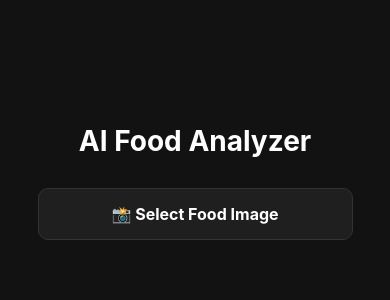
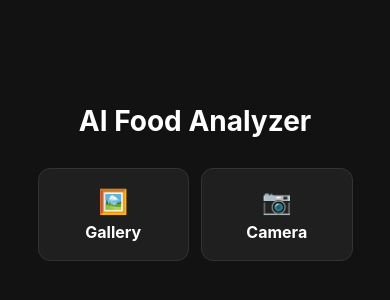
Before and after one commit to soniasalmann/AI-Food-Analyzer-App, a React Native app: screen / in a window 390 px wide. Shown: the part 250-550 px from the top of the page. Built offline with nearby package versions, Linux system fonts and the light colour scheme.

Commit message:
Add camera capture, serving size selector, and deterministic AI output

```diff
--- a/App.js
+++ b/App.js
@@ -15,7 +15,26 @@ export default function App() {
   const [paths, setPaths] = useState([]);
   const [currentPath, setCurrentPath] = useState([]);
   const [editMode, setEditMode] = useState(false); // true = show the editing/drawing screen
+  const [servingSize, setServingSize] = useState('Medium'); // Serving size selector
   const imageContainerRef = useRef(null);
+
+  // Serving size multipliers
+  const SERVING_OPTIONS = [
+    { label: 'Small', multiplier: 0.5, emoji: '🍽️' },
+    { label: 'Medium', multiplier: 1.0, emoji: '🍽️🍽️' },
+    { label: 'Large', multiplier: 1.5, emoji: '🍽️🍽️🍽️' },
+    { label: 'Extra Large', multiplier: 2.0, emoji: '🍽️🍽️🍽️🍽️' },
+  ];
+
+  const getMultiplier = () => {
+    const option = SERVING_OPTIONS.find(o => o.label === servingSize);
+    return option ? option.multiplier : 1.0;
+  };
+
+  const getAdjustedValue = (value) => {
+    if (value === undefined || value === null) return 0;
+    return Math.round(Number(value) * getMultiplier());
+  };
 
   // PanResponder handles finger drawing on the image
   const panResponder = useRef(
@@ -56,7 +75,31 @@ export default function App() {
       setNutritionData(null);
       setPaths([]);
       setCurrentPath([]);
-      setEditMode(true); // Go straight to our editing screen
+      setServingSize('Medium');
+      setEditMode(true);
+    }
+  };
+
+  const takePhoto = async () => {
+    const { status } = await ImagePicker.requestCameraPermissionsAsync();
+    if (status !== 'granted') {
+      alert('Camera permission is required to take photos!');
+      return;
+    }
+
+    let result = await ImagePicker.launchCameraAsync({
+      quality: 0.7,
+      base64: true,
+    });
+
+    if (!result.canceled) {
+      setImage(result.assets[0].uri);
+      setBase64Data(result.assets[0].base64);
+      setNutritionData(null);
+      setPaths([]);
+      setCurrentPath([]);
+      setServingSize('Medium');
+      setEditMode(true);
     }
   };
 
@@ -232,9 +275,16 @@ export default function App() {
       <StatusBar barStyle="light-content" />
       <Text style={styles.title}>AI Food Analyzer</Text>
 
-      <TouchableOpacity style={styles.button} onPress={pickImage}>
-        <Text style={styles.buttonText}>📸 Select Food Image</Text>
-      </TouchableOpacity>
+      <View style={styles.buttonRow}>
+        <TouchableOpacity style={styles.buttonHalf} onPress={pickImage}>
+          <Text style={styles.buttonEmoji}>🖼️</Text>
+          <Text style={styles.buttonText}>Gallery</Text>
+        </TouchableOpacity>
+        <TouchableOpacity style={styles.buttonHalf} onPress={takePhoto}>
+          <Text style={styles.buttonEmoji}>📷</Text>
+          <Text style={styles.buttonText}>Camera</Text>
+        </TouchableOpacity>
+      </View>
 
       {image && (
         <View style={styles.resultImageSection}>
@@ -258,11 +308,43 @@ export default function App() {
           {nutritionData.description ? (
             <Text style={styles.descriptionText}>"{nutritionData.description}"</Text>
           ) : null}
+
+          {/* Serving Size Selector */}
+          <Text style={styles.servingLabel}>📏 Serving Size</Text>
+          <View style={styles.servingRow}>
+            {SERVING_OPTIONS.map((option) => (
+              <TouchableOpacity
+                key={option.label}
+                style={[
+                  styles.servingButton,
+                  servingSize === option.label && styles.servingButtonActive,
+                ]}
+                onPress={() => setServingSize(option.label)}
+              >
+                <Text style={[
+                  styles.servingButtonText,
+                  servingSize === option.label && styles.servingButtonTextActive,
+                ]}>
+                  {option.label}
+                </Text>
+                <Text style={styles.servingMultiplierText}>
+                  {option.multiplier}x
+                </Text>
+              </TouchableOpacity>
+            ))}
+          </View>
+
           <View style={styles.divider} />
-          <Text style={styles.macroText}>🔥 Calories: {nutritionData.calories ?? 0} kcal</Text>
-          <Text style={styles.macroText}>🥩 Protein: {nutritionData.protein ?? 0}g</Text>
-          <Text style={styles.macroText}>🍞 Carbs: {nutritionData.carbs ?? 0}g</Text>
-          <Text style={styles.macroText}>🥑 Fats: {nutritionData.fat ?? 0}g</Text>
+          <Text style={styles.macroText}>🔥 Calories: {getAdjustedValue(nutritionData.calories)} kcal</Text>
+          <Text style={styles.macroText}>🥩 Protein: {getAdjustedValue(nutritionData.protein)}g</Text>
+          <Text style={styles.macroText}>🍞 Carbs: {getAdjustedValue(nutritionData.carbs)}g</Text>
+          <Text style={styles.macroText}>🥑 Fats: {getAdjustedValue(nutritionData.fat)}g</Text>
+
+          {servingSize !== 'Medium' && (
+            <Text style={styles.servingNote}>
+              Values adjusted for {servingSize.toLowerCase()} serving ({getMultiplier()}x)
+            </Text>
+          )}
         </View>
       )}
     </ScrollView>
@@ -295,6 +377,25 @@ const styles = StyleSheet.create({
     marginBottom: 20,
     width: '90%',
     alignItems: 'center',
+  },
+  buttonRow: {
+    flexDirection: 'row',
+    gap: 12,
+    width: '90%',
+    marginBottom: 20,
+  },
+  buttonHalf: {
+    flex: 1,
+    backgroundColor: '#1f1f1f',
+    paddingVertical: 18,
+    borderRadius: 12,
+    borderWidth: 1,
+    borderColor: '#333',
+    alignItems: 'center',
+  },
+  buttonEmoji: {
+    fontSize: 24,
+    marginBottom: 6,
   },
   buttonText: {
     color: '#fff',
@@ -365,6 +466,53 @@ const styles = StyleSheet.create({
     fontSize: 18,
     color: '#ddd',
     marginVertical: 5,
+  },
+  servingLabel: {
+    fontSize: 14,
+    color: '#888',
+    marginTop: 10,
+    marginBottom: 8,
+    textAlign: 'center',
+  },
+  servingRow: {
+    flexDirection: 'row',
+    justifyContent: 'space-between',
+    gap: 6,
+    marginBottom: 5,
+  },
+  servingButton: {
+    flex: 1,
+    paddingVertical: 8,
+    paddingHorizontal: 4,
+    borderRadius: 8,
+    backgroundColor: '#2a2a2a',
+    borderWidth: 1,
+    borderColor: '#333',
+    alignItems: 'center',
+  },
+  servingButtonActive: {
+    backgroundColor: '#00ffcc20',
+    borderColor: '#00ffcc',
+  },
+  servingButtonText: {
+    fontSize: 11,
+    color: '#888',
+    fontWeight: '600',
+  },
+  servingButtonTextActive: {
+    color: '#00ffcc',
+  },
+  servingMultiplierText: {
+    fontSize: 10,
+    color: '#555',
+    marginTop: 2,
+  },
+  servingNote: {
+    fontSize: 12,
+    color: '#666',
+    fontStyle: 'italic',
+    textAlign: 'center',
+    marginTop: 10,
   },
 
   // ========== EDITING SCREEN STYLES ==========
```
Also changed, not shown: 1 other file (tests, documents, lock files or other folders).
